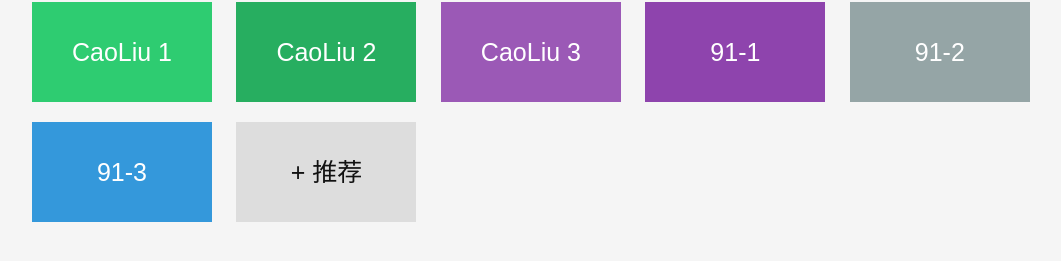
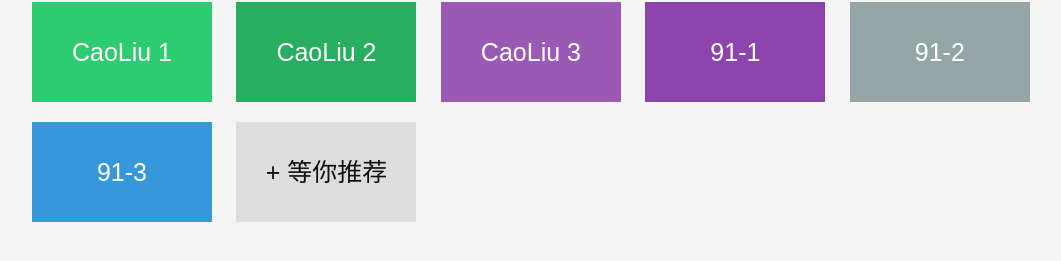
Before and after one commit to overthecs/otest, a plain HTML site: page index.html in a window 1280 px wide. Shown: the part 299-560 px from the top of the page, without its empty margins (108-1169 px from the left). Drawn offline with Linux system fonts and the light colour scheme.

Commit message:
fix share

```diff
--- a/index.html
+++ b/index.html
@@ -36,18 +36,18 @@
                 <a href="http://c7e56444.youfap.me" class="theme9" target="_blank">91-1</a>
                 <a href="http://91.vido.ws/" class="theme14" target="_blank">91-2</a>
                 <a href="http://c7e56444.picbucks.com" class="theme3" target="_blank">91-3</a>
-                <a href="/about" class="more" target="_blank">+ 推荐</a>
+                <a href="/about" class="more" target="_blank">+ 等你推荐</a>
             </div>
             <div class="unit-content hide">
                 <a href="http://www.torrentmao.com/" class="theme17" target="_blank">磁力工厂</a>
                 <a href="http://so.baiduyun.me/" class="theme7" target="_blank">云盘搜索</a>
                 <a href="http://avgoogle.net/" class="theme8" target="_blank">AVGoogle</a>
                 <a href="http://txt.meiwenshe.com/" class="theme15" target="_blank">美文社</a>
-                <a href="/about" class="more" target="_blank">+ 推荐</a>
+                <a href="/about" class="more" target="_blank">+ 等你推荐</a>
             </div>
             <div class="unit-content hide">
                 <a href="http://zwgay.com" class="theme13" target="_blank">中文同志</a>
-                <a href="/about" class="more" target="_blank">+ 推荐</a>
+                <a href="/about" class="more" target="_blank">+ 等你推荐</a>
             </div>
             <div class="unit-content hide">
                 <a href="http://tieba.baidu.com/f?kw=%BC%D0%CD%C8" class="theme9" target="_blank">夹腿吧</a>
@@ -56,7 +56,7 @@
                 <a href="http://tieba.baidu.com/f?kw=%E5%B2%B3%E6%AF%8D" class="theme14" target="_blank">岳母吧</a>
                 <a href="http://tieba.baidu.com/f?kw=%E5%BC%B1%E6%99%BA" class="theme12" target="_blank">弱智吧</a>
                 <a href="http://www.douban.com/group/haixiuzu/" class="theme6" target="_blank">害羞组</a>
-                <a href="/about" class="more" target="_blank">+ 推荐</a>
+                <a href="/about" class="more" target="_blank">+ 等你推荐</a>
             </div>
         </div>
 
```
